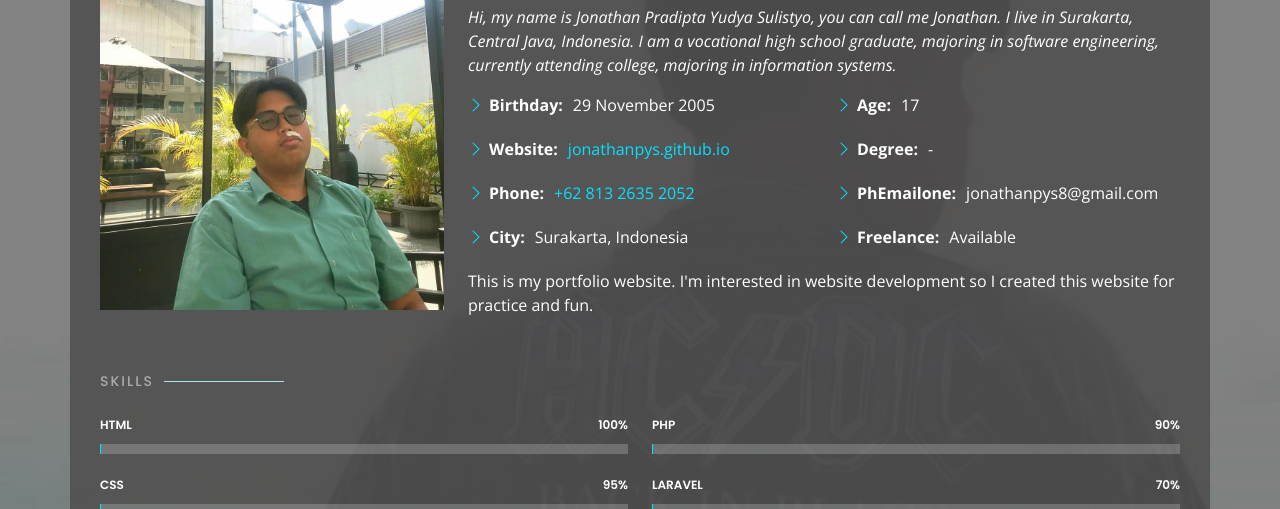
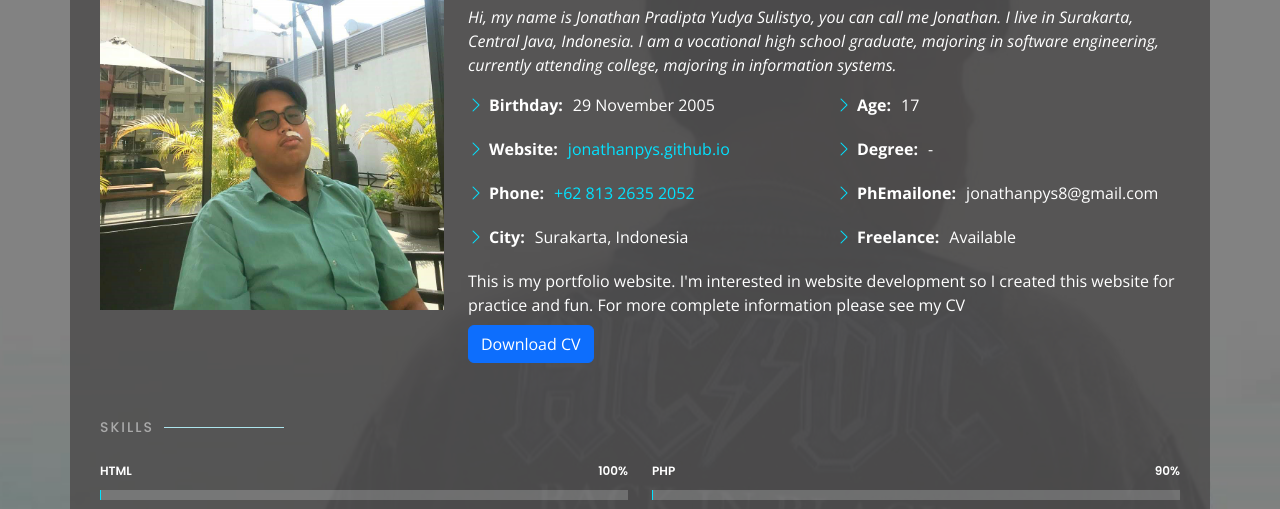
Before and after one commit to jonathanpys/jonathanpys.github.io, a plain HTML site: page index.html in a window 1280 px wide. Both pictures are taken after a click on the link "About". Shown: the part 247-756 px from the top of the page. Drawn offline with nearby package versions, Linux system fonts and the light colour scheme.

Commit message:
fix button cv

```diff
--- a/index.html
+++ b/index.html
@@ -114,6 +114,11 @@
           <p>
             This is my portfolio website. I'm interested in
             website development so I created this website for practice and fun.
+            For more complete information please see my CV<br>
+              <a
+                href="https://drive.google.com/drive/folders/1eKyDz-w854IbtT5tf6h5x-IMQtFU_0sQ?usp=drive_link"
+                class="btn btn-primary mt-2">Download CV
+              </a>
           </p>
         </div>
       </div>
```
